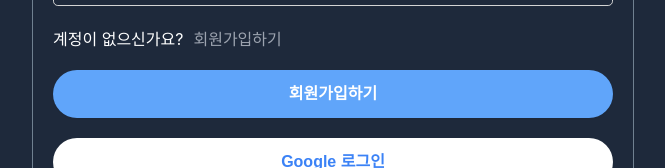
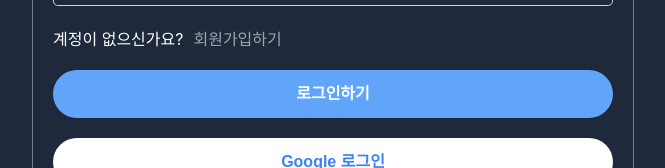
Before and after one commit to junyub301/react-twitter, a React (Create React App) app: page /users/login in a window 1280 px wide. Shown: the part 261-429 px from the top of the page, without its empty margins (307-972 px from the left). Built offline with nearby package versions, Linux system fonts and the light colour scheme; no server answers.

Commit message:
Style: 로그인 버튼 텍스트 수정

```diff
--- a/src/components/users/LoginForm.tsx
+++ b/src/components/users/LoginForm.tsx
@@ -122,7 +122,7 @@ export default function LoginForm() {
             </div>
             <div className="form__block">
                 <button className="form__btn-submit" type="submit" disabled={error.length > 0}>
-                    {t("SIGNUP_LINK")}
+                    {t("SIGNIN_LINK")}
                 </button>
             </div>
             <div className="form__block">
```
